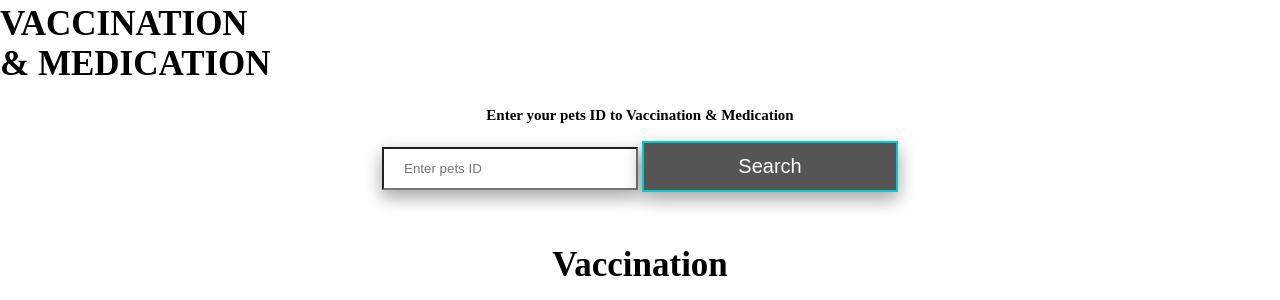
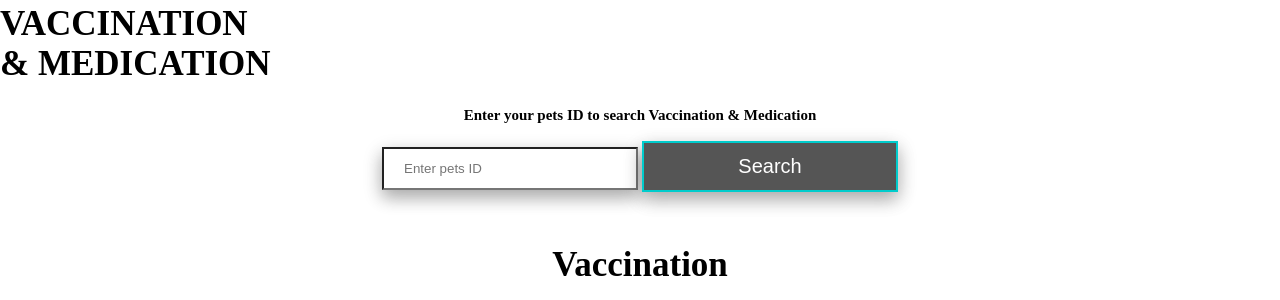
Before and after one commit to Latrobe-IT-2021-Project3AB-Team-PASS/web, a PHP site: page /petsVaccination.php in a window 1280 px wide. Shown: the part 151-451 px from the top of the page. Run offline with PHP 8.4, Linux system fonts and the light colour scheme; data that the repository does not hold is empty.

Commit message:
Update petsVaccination.php

```diff
--- a/petsVaccination.php
+++ b/petsVaccination.php
@@ -24,7 +24,7 @@ th, td {
   </style>
   <form action="" method="post">
 
-    <p>Enter your pets ID to Vaccination & Medication</p>
+    <p>Enter your pets ID to search Vaccination & Medication</p>
     <input type="text" name="pid" placeholder="Enter pets ID">
     <button type="submit" name="search">Search</button>
   </form></br>
```
